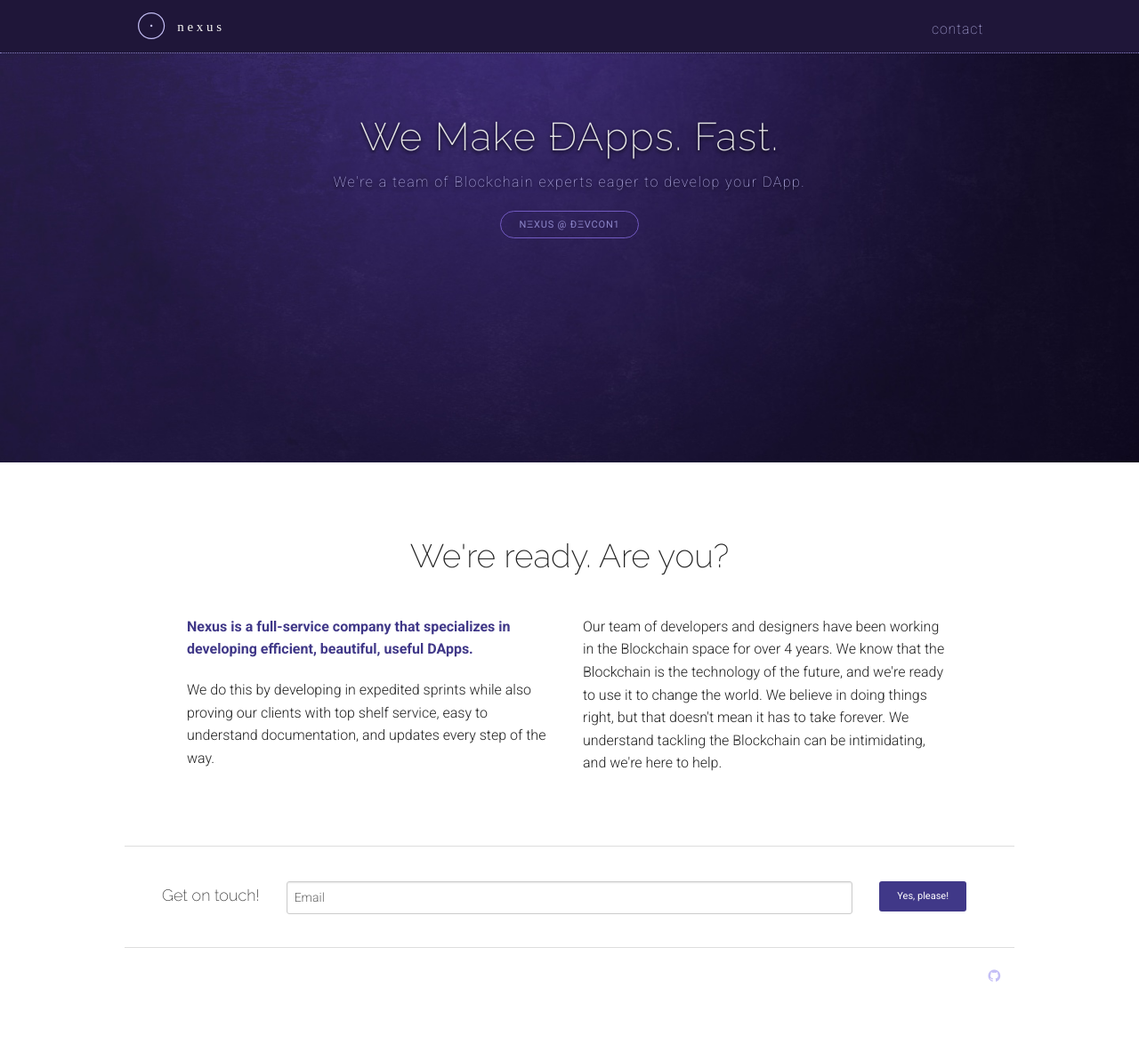
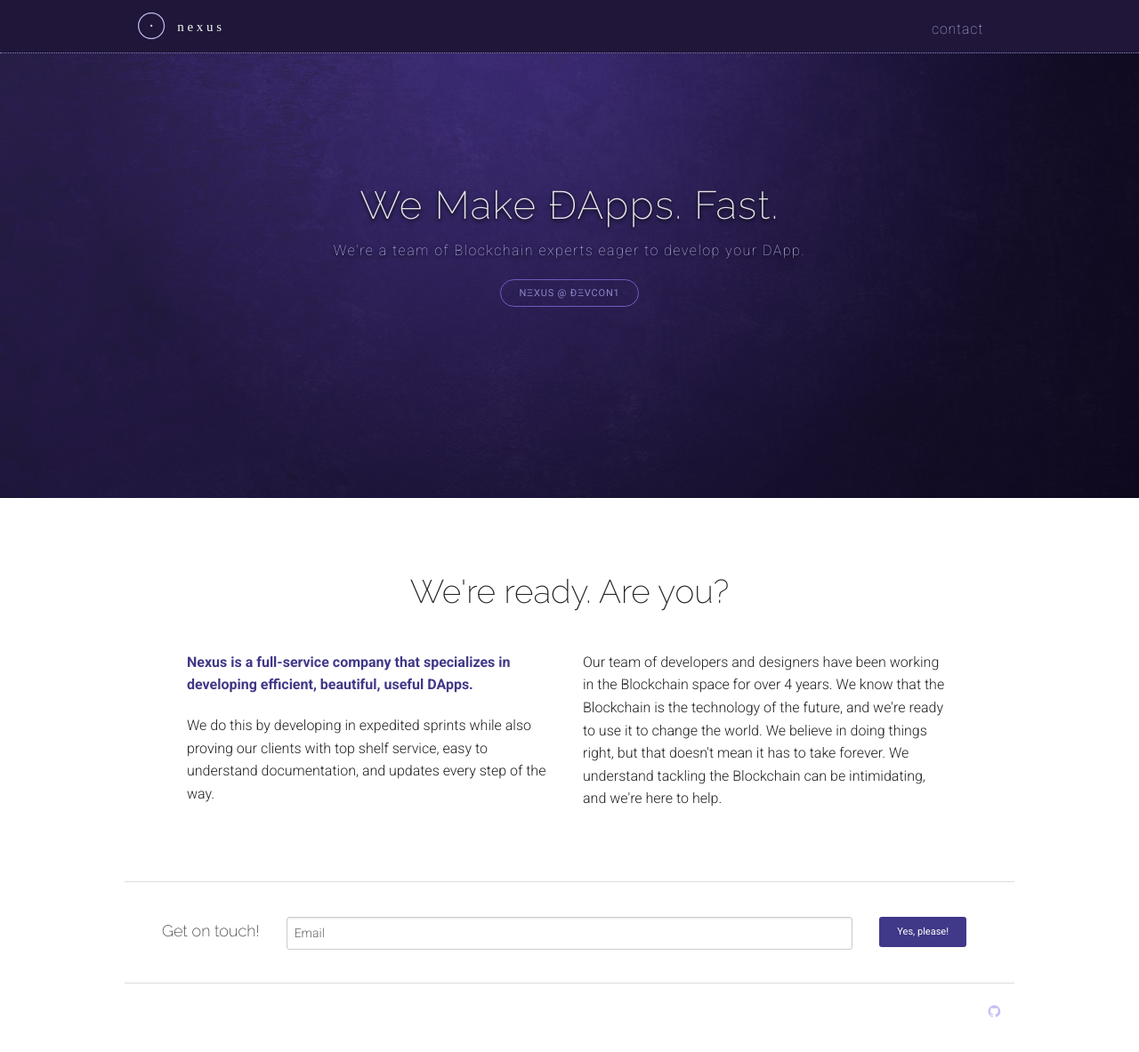
Before and after one commit to nexusdev/nexus-repo-list, a Jekyll site: the page built from index.md, in a window 1280 px wide and 1211 px high. Shown: the top 1183 px of the window at 89% size. Built offline with Jekyll 4.4.1, drawn with Linux system fonts in a browser that asks for light colours; nearby versions of some CDN libraries.

Commit message:
hero tweaking
…

```diff
--- a/_includes/hero.html
+++ b/_includes/hero.html
@@ -1,8 +1,8 @@
 <section id="hero">
-    <div class="row inner-hero">
+    <div class="row inner-hero mtl">
       <div class="small-12 animated fadeIn">
         <center>
-        <h1>We Make ÐApps. Fast.</h1>
+        <h1 class="mtl ">We Make ÐApps. Fast.</h1>
         <p>We're a team of Blockchain experts eager to develop your DApp.</p>
         <a class="btn button primary tiny round outline" href="https://devcon.ethereum.org/#program" target="_blank">NΞXUS @ ÐΞVCON1 </a>
         </center>
```
